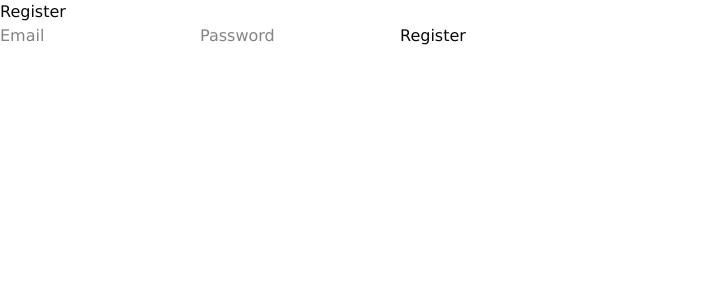
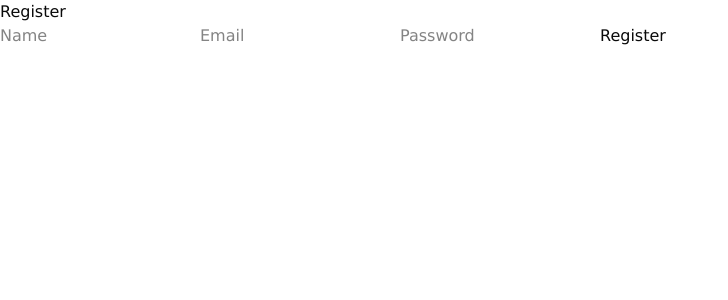
Before and after one commit to itzdxrius/finbro, a React (Vite) app in the folder my-app/: page /register in a window 1280 px wide. Shown: the top 300 px of the page, without its empty margins (0-728 px from the left). Built offline with nearby package versions, Linux system fonts and the light colour scheme; no server answers.

Commit message:
add name

```diff
--- a/my-app/src/pages/Dashboard.tsx
+++ b/my-app/src/pages/Dashboard.tsx
@@ -25,14 +25,17 @@ export default function Dashboard() {
     const [amount, setAmount] = useState<string>("");
     const [date, setDate] = useState<string>(todayISO());
     const [category, setCategory] = useState<string>(CATEGORIES[0]);
+    const [status, setStatus] = useState<string>("");
 
     async function handleAddExpense() {
+        setStatus("");
+
         const {
             data: { user },
         } = await supabase.auth.getUser();
 
         if (!user) {
-            console.error("No logged-in user");
+            setStatus("You must be logged in to add an expense.");
             return;
         }
 
@@ -42,8 +45,9 @@ export default function Dashboard() {
             setAmount("");
             setDate(todayISO());
             setCategory(CATEGORIES[0]);
+            setStatus("Expense added.");
         } catch (error) {
-            console.error(error);
+            setStatus(error instanceof Error ? error.message : "Failed to add expense.");
         }
     }
 
@@ -124,6 +128,7 @@ export default function Dashboard() {
                             <Button onClick={handleAddExpense}>
                                 Add Expense
                             </Button>
+                            {status && <p>{status}</p>}
                         </CardContent>
                     </Card>
                 </div>
--- a/my-app/src/pages/Register.tsx
+++ b/my-app/src/pages/Register.tsx
@@ -1,18 +1,48 @@
-import { useState } from 'react'
+import { useState, type SubmitEvent } from 'react'
 import { supabase } from '../lib/supabase'
 
 function Register() {
+  const [name, setName] = useState<string>('')
   const [email, setEmail] = useState<string>('')
   const [password, setPassword] = useState<string>('')
+  const [status, setStatus] = useState<string>('')
+  const [submitting, setSubmitting] = useState<boolean>(false)
 
-  async function handleSignUp() {
-    const { error } = await supabase.auth.signUp({ email, password })
-    if (error) console.error(error.message)
+  async function handleSignUp(e: SubmitEvent) {
+    e.preventDefault()
+    setSubmitting(true)
+    setStatus('')
+
+    const { data, error } = await supabase.auth.signUp({
+      email,
+      password,
+      options: { data: { name } },
+    })
+
+    setSubmitting(false)
+
+    if (error) {
+      setStatus(error.message)
+      return
+    }
+
+    if (data.session) {
+      setStatus('Account created — you are logged in.')
+    } else {
+      setStatus('Account created. Check your email to confirm before logging in.')
+    }
   }
 
   return (
     <div>
       <h2>Register</h2>
+      <form onSubmit={handleSignUp}>
+        <input
+          type="text"
+          placeholder="Name"
+          value={name}
+          onChange={(e) => setName(e.target.value)}
+        />
         <input
           type="email"
           placeholder="Email"
@@ -25,7 +55,11 @@ function Register() {
           value={password}
           onChange={(e) => setPassword(e.target.value)}
         />
-      <button onClick={handleSignUp}>Register</button>
+        <button type="submit" disabled={submitting}>
+          {submitting ? 'Registering...' : 'Register'}
+        </button>
+      </form>
+      {status && <p>{status}</p>}
     </div>
   )
 }
--- a/my-app/src/pages/Setting.tsx
+++ b/my-app/src/pages/Setting.tsx
@@ -1,4 +1,4 @@
-import { useState } from "react"
+import { useEffect, useState } from "react"
 import Navbar from "./Navbar"
 import Footer from "./Footer"
 import { supabase } from "../lib/supabase"
@@ -8,6 +8,21 @@ import { CATEGORIES } from "../lib/categories"
 export default function Setting() {
   const [category, setCategory] = useState<string>(CATEGORIES[0])
   const [monthlyLimit, setMonthlyLimit] = useState<string>("")
+  const [name, setName] = useState<string>("")
+
+  useEffect(() => {
+    async function loadProfile() {
+      const {
+        data: { user },
+      } = await supabase.auth.getUser()
+
+      if (user) {
+        setName(user.user_metadata.name ?? user.email ?? "")
+      }
+    }
+
+    loadProfile()
+  }, [])
 
   async function handleSave() {
     const {
@@ -31,6 +46,7 @@ export default function Setting() {
   return (
     <div>
       <Navbar>
+        <h1>{name}</h1>
         <h2>Budget Goals</h2>
         <select value={category} onChange={(e) => setCategory(e.target.value)}>
           {CATEGORIES.map((c) => (
```
Lines whose indentation alone changed are shown as unchanged.
